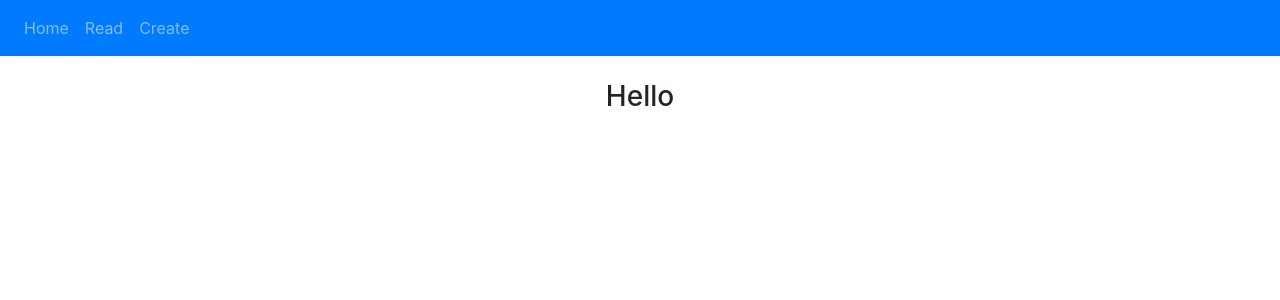
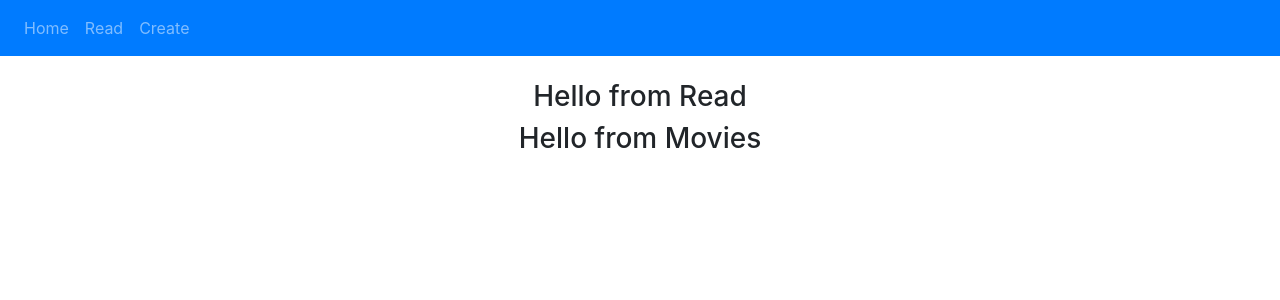
Before and after one commit to PatrickMurray78/DRQ-LAB-9, a React (Create React App) app: page /read in a window 1280 px wide. Shown: the top 300 px of the page. Built offline with nearby package versions, Linux system fonts and the light colour scheme.

Commit message:
Read component state

```diff
--- a/src/App.js
+++ b/src/App.js
@@ -25,9 +25,9 @@ class App extends Component {
 
           <br/>
           <Switch>
-            <Route path='/' component={Content} exact/>
-            <Route path='/read' component={Read} exact/>
-            <Route path='/create' component={Create} exact/>
+            <Route exact path='/' component={Content}/>
+            <Route path='/create' component={Create}/>
+            <Route path='/read' component={Read}/>
           </Switch>
         </div>
       </Router>
--- a/src/components/create.js
+++ b/src/components/create.js
@@ -5,7 +5,7 @@ export class Create extends React.Component {
     render(){
         return (
           <div>
-            <h3>Hello</h3>
+            <h3>Hello from Create</h3>
           </div>
         );
     }
--- /dev/null
+++ b/src/components/movies.js
@@ -0,0 +1,13 @@
+import React from 'react';
+
+export class Movies extends React.Component {
+
+    render() {
+        return(
+            <div>
+                <h3>Hello from Movies</h3>
+                {console.log(this.props.movies)}
+            </div>
+        );
+    }
+}
--- a/src/components/read.js
+++ b/src/components/read.js
@@ -1,11 +1,40 @@
 import React from 'react';
+import { Movies } from './movies';
 
 export class Read extends React.Component {
+
+    state = {
+        movies: [
+            {
+            "Title": "Avengers: Infinity War",
+            "Year": "2018",
+            "imdbID": "tt4154756",
+            "Type": "movie",
+            "Poster": "https://m.media-amazon.com/images/M/MV5BMjMxNjY2MDU1OV5BMl5BanBnXkFtZTgwNzY1MTUwNTM@._V1_SX300.jpg"
+            },
+            {
+            "Title": "Captain America: Civil War",
+            "Year": "2016",
+            "imdbID": "tt3498820",
+            "Type": "movie",
+            "Poster": "https://m.media-amazon.com/images/M/MV5BMjQ0MTgyNjAxMV5BMl5BanBnXkFtZTgwNjUzMDkyODE@._V1_SX300.jpg"
+            },
+            {
+            "Title": "Charlie Wilson's War",
+            "Year": "2007",
+            "imdbID": "tt0472062",
+            "Type": "movie",
+            "Poster": "https://m.media-amazon.com/images/M/MV5BMTgwMDgwMDc4MF5BMl5BanBnXkFtZTYwOTU3MDM4._V1_SX300.jpg"
+            }
+            ]
+
+    };
 
     render(){
         return (
           <div>
-            <h3>Hello</h3>
+            <h3>Hello from Read</h3>
+            <Movies movies={this.state.movies}></Movies>
           </div>
         );
     }
```
